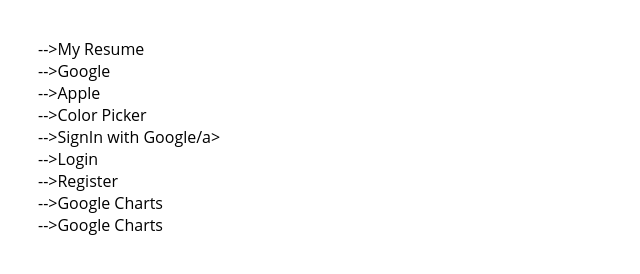
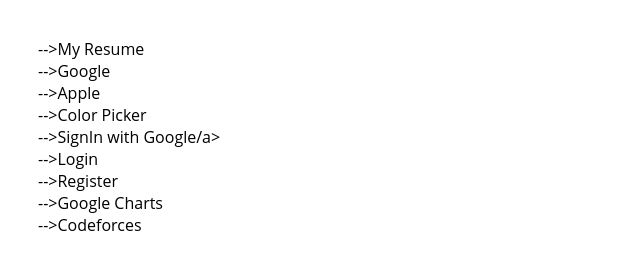
Before and after one commit to sidreds06/Beingzero-web-learn, a website: page html/index.html in a window 1280 px wide. Shown: the full height of the page, 0-640 px from the left. Drawn offline with Linux system fonts and the light colour scheme.

Commit message:
google charts

```diff
--- a/html/index.html
+++ b/html/index.html
@@ -16,6 +16,6 @@
 <a class='links' href="/login">-->Login</a><br>
 <a class='links' href="/register">-->Register</a><br>
 <a class='links' href="/google-charts">-->Google Charts</a><br>
-<a class='links' href="/cf-api">-->Google Charts</a><br>
+<a class='links' href="/cf-api">-->Codeforces</a><br>
 </body>
 </html>
```
